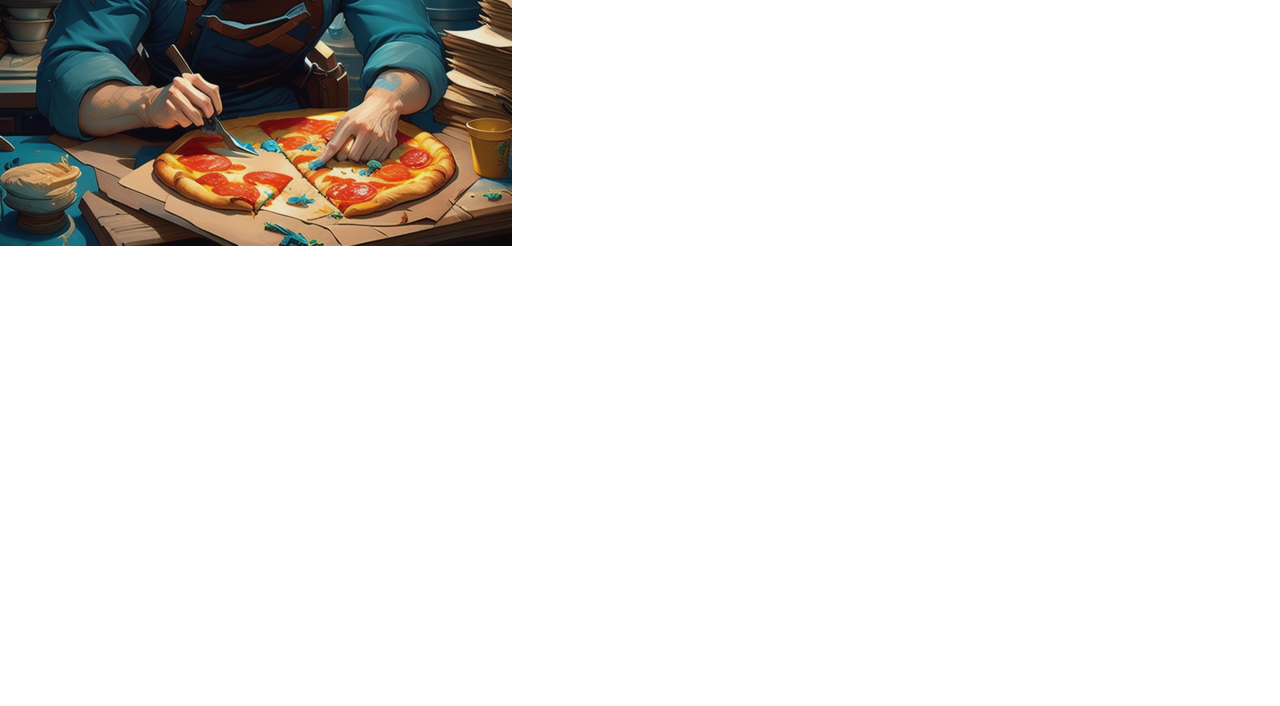
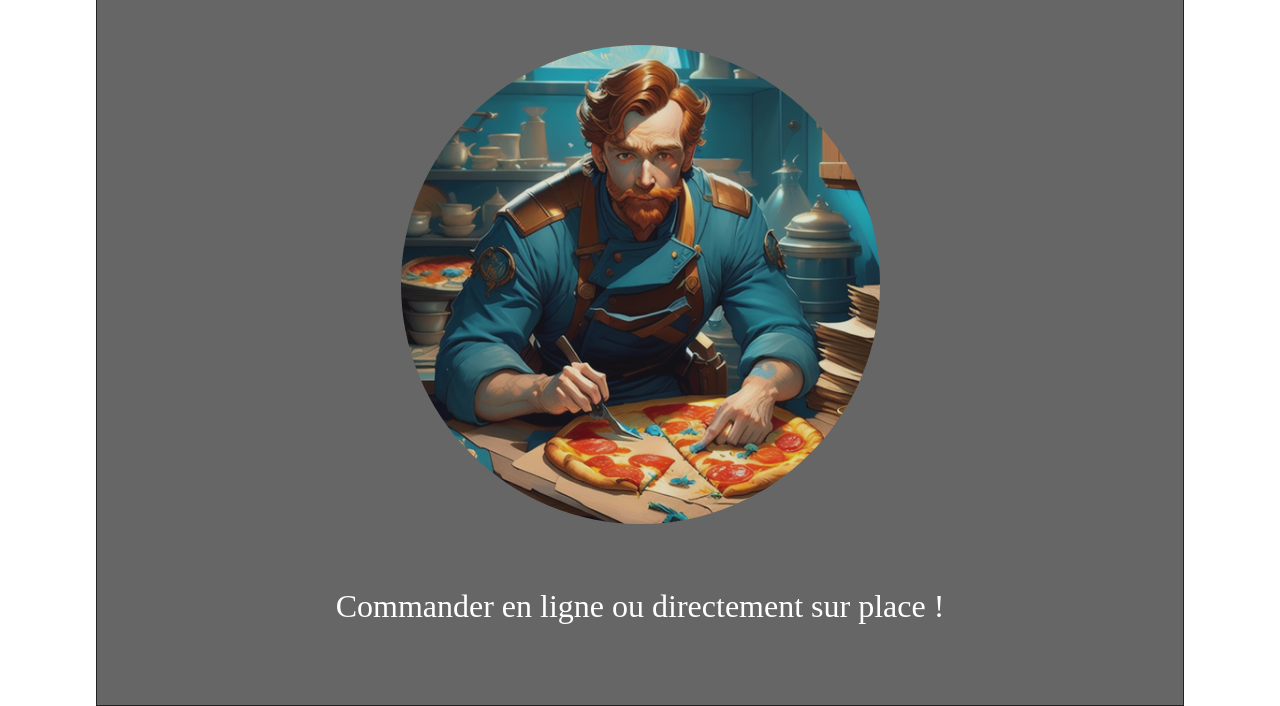
Before and after one commit to piwiit/restaurant-page, a website built with Vite: page src/index.html in a window 1280 px wide. Shown: the part 619-1325 px from the top of the page. Before the commit the page ends 887 px from the top, so only its background shows below. Built offline with nearby package versions, Linux system fonts and the light colour scheme.

Commit message:
add style homepage

```diff
--- a/src/scss/abstracts/_colors.scss
+++ b/src/scss/abstracts/_colors.scss
@@ -1,2 +1,4 @@
 $primary-color:#fff;
 $nav-background: #333;
+$background-light : #0009;
+$border-color : #222;
--- /dev/null
+++ b/src/scss/layout/_home.scss
@@ -0,0 +1,18 @@
+
+.home{
+  display: flex;
+  flex-direction: column;
+  align-items: center;
+
+  p{
+    padding: 1rem;
+  }
+
+  img{
+    width: 50%;
+    margin-top: 3rem;
+    margin-bottom: 3rem;
+    opacity: 90%;
+    border-radius: 50%;
+  }
+}
--- a/src/scss/layout/_main.scss
+++ b/src/scss/layout/_main.scss
@@ -1,5 +1,5 @@
 @import "../abstracts/colors";
-
+@import "./home";
 
 body{
   height: 100vh;
@@ -44,4 +44,13 @@ body{
     }
   }
 
+  .main{
+    padding: 4rem;
+    margin: 6rem ;
+    margin-bottom: 6rem;
+    font-size: 2rem;
+    background-color: $background-light;
+    border: 1px solid $border-color;
+  }
+
 }
```
